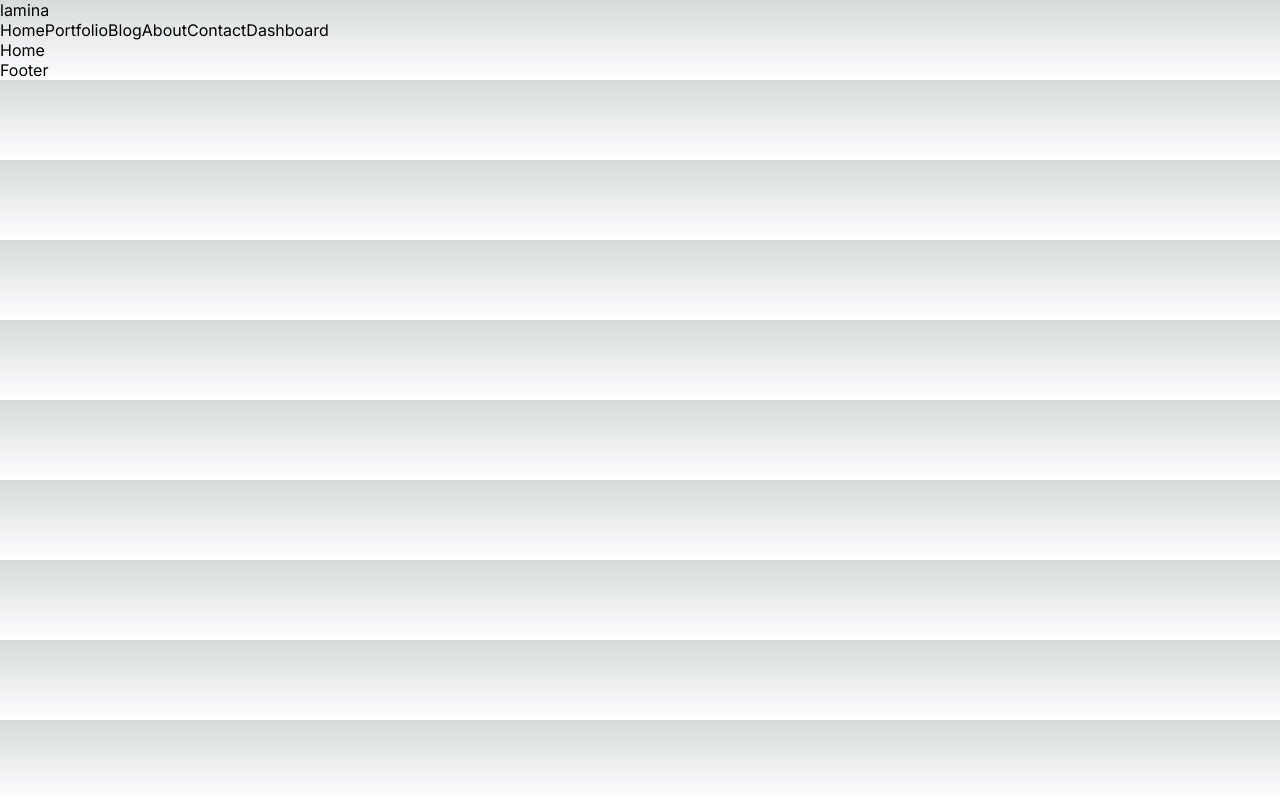
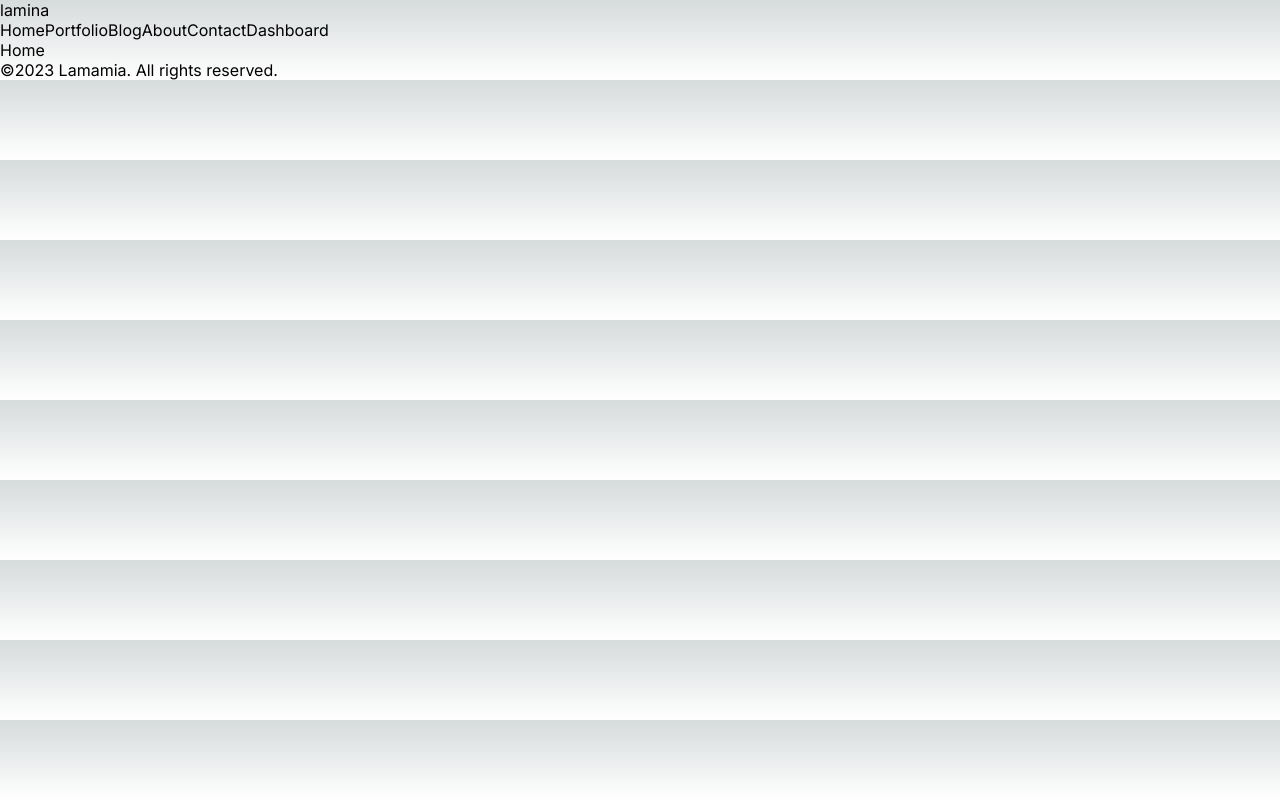
Before and after one commit to byiringiroscar/Build-platform-with-nextjs, a Next.js app: page / in a window 1280 px wide. Built offline with nearby package versions, Linux system fonts and the light colour scheme.

Commit message:
Update Footer.jsx

```diff
--- a/src/components/footer/Footer.jsx
+++ b/src/components/footer/Footer.jsx
@@ -2,7 +2,10 @@
 
 const Footer = () => {
   return (
-    <div>Footer</div>
+    <div>
+        <div>©2023 Lamamia. All rights reserved.</div>
+        <div></div>
+    </div>
   )
 }
 
```
